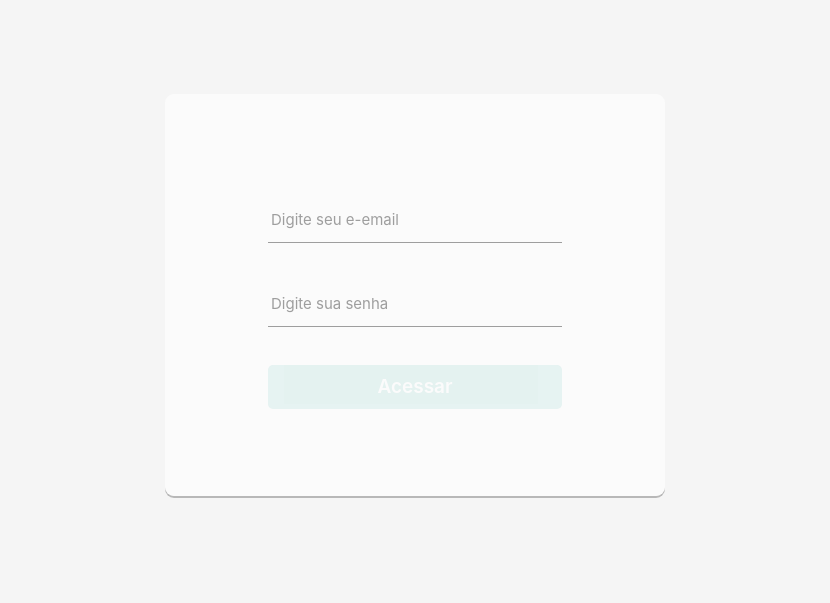
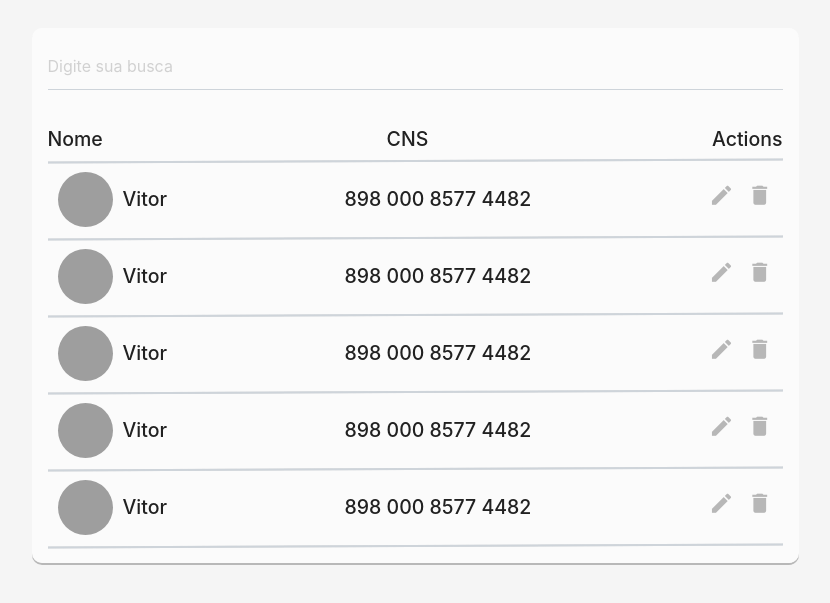
Before and after one commit to developersloop/OM30, a Vue app: page /pacientes in a window 1280 px wide. Before the commit this address led to /. Shown: the part 105-708 px from the top of the page, without its empty margins (225-1055 px from the left). Built offline with nearby package versions, Linux system fonts and the light colour scheme; grey boxes are pictures that could not be loaded.

Commit message:
:sparkles: Lista pacientes
implementa interface ui/ux da listagem mockada de pacientes

```diff
--- /dev/null
+++ b/src/components/VDivider.vue
@@ -0,0 +1,14 @@
+<template>
+    <div class="divider"></div>
+</template>
+<script>
+export default {
+    name: 'VDivider'
+}
+</script>
+<style lang="scss" scoped>
+.divider{
+    border: 1px solid #CED4DA;
+    transform: rotate(-0.23deg);
+}
+</style>
--- a/src/components/pacientes/List.vue
+++ /dev/null
@@ -1,16 +0,0 @@
-<template>
-    <h3>passed</h3>
-</template>
-
-<script>
-export default {
-    name: 'List',
-    data() {
-        return {
-
-        }
-    }
-}
-</script>
-
-<style lang="scss"></style>
--- /dev/null
+++ b/src/pages/pacientes/List.vue
@@ -0,0 +1,101 @@
+<template>
+    <div class="list-pacientes">
+        <div class="paciente-skils">
+            <div class="input-field col s6">
+                <input class="search validate" placeholder="Digite sua busca" id="search" type="text" v-model="search" @input="fetchPatient">
+                <i class="search"></i>
+            </div>
+            <div class="title">
+                <span>Nome</span>
+                <span>CNS</span>
+                <span>Actions</span>
+            </div>
+            <v-divider style="margin-top: 9px" />
+            <paciente v-for="(item, index) in items" :key="index" message="Vitor Da Silva Vicente" />
+            <div v-show="!items.length" class="no_pacientes">Não há pacientes cadastrados.</div>
+        </div>
+    </div>
+</template>
+
+<script>
+import VDivider from '@/components/VDivider.vue';
+import Paciente from './Paciente.vue';
+
+export default {
+    name: 'List',
+    components: {
+        Paciente,
+        'v-divider': VDivider
+    },
+    data() {
+        return {
+            search: '',
+            items: [1,2,3,4,5]
+        }
+    },
+    methods: {
+        fetchPatient: function(event) {
+            const searched = event.target.value
+        }
+    }
+}
+</script>
+
+<style lang="scss" scoped>
+.list-pacientes{
+    width: 767px;
+    background: rgba(255, 255, 255, 0.67);
+    box-shadow: 0px 2px 0px rgba(0, 0, 0, 0.25);
+    border-radius: 10px;
+
+    @media (max-width: 600px) { margin: 0 20px; }
+
+    >.paciente-skils{
+        padding: 16px;
+
+        >.title{
+            display: flex;
+            flex-flow: row nowrap;
+            justify-content: space-between;
+            font-weight: 500;
+            font-size: 1.3em;
+            line-height: 23px;
+
+            @media (max-width: 600px) { font-size: 1.2em; }
+        }
+
+        >.no_pacientes{
+            text-align: center;
+            font-weight: 500;
+            line-height: 22px;
+            font-size: 1em;
+            margin-top: 10px;
+
+            @media (max-width: 600px) { font-size: 0.9em; }
+        }
+    }
+
+
+  .input-field{
+    margin: 0 0 2rem;
+
+    @media (max-width: 600px) { margin: 0 0 1rem; }
+    >.search { border-bottom: 1px solid #CED4DA; }
+  }
+   .input-field input[type=text]:focus {
+     border-bottom: 1px solid #CED4DA;
+     box-shadow: 0 1px 0 0 #CED4DA;
+   }
+
+   .input-field input[type=text].valid {
+     border-bottom: 1px solid #CED4DA;
+     box-shadow: 0 1px 0 0 #CED4DA;
+   }
+
+   .input-field input[type=text].invalid {
+     border-bottom: 1px solid #CED4DA;
+     box-shadow: 0 1px 0 0 #CED4DA;
+   }
+
+}
+</style>
--- /dev/null
+++ b/src/pages/pacientes/Paciente.vue
@@ -0,0 +1,96 @@
+<template>
+    <div>
+        <div class="thread-paciente">
+            <div class="avatar-paciente">
+                <div class="profile"></div>
+                <div class="alt">{{ formatedMessage }}</div>
+            </div>
+            <span class="cns-label">898 000 8577 4482</span>
+            <div class="icons-actions_paciente -opacity">
+                <i class="sm material-icons">create</i>&nbsp;&nbsp;
+                <i class="sm material-icons">delete</i>
+            </div>
+        </div>
+        <v-divider />
+    </div>
+</template>
+
+<script>
+import VDivider from '@/components/VDivider.vue';
+
+export default {
+    name: 'Paciente',
+    props:['message'],
+    components: {
+        'v-divider': VDivider
+    },
+    data() {
+        return {
+
+        }
+    },
+    computed: {
+        formatedMessage: function() {
+            return this.message.split(' ').slice(0, 1).join(' ');
+        }
+    }
+}
+</script>
+
+<style lang="scss" scoped>
+.thread-paciente{
+    padding: 10px;
+    display: flex;
+    flex-flow: row nowrap;
+    justify-content: space-between;
+    align-items: center;
+
+    @media (max-width: 600px) { padding: 10px 0; }
+
+    >.avatar-paciente{
+        display: flex;
+        align-items: center;
+        >.profile{
+            width: 55px;
+            height: 55px;
+            border-radius: 100px;
+            background: url('https://placekitten.com/400/400');
+            background-size: cover;
+
+            @media (max-width: 600px) {
+                width: 40px;
+                height: 40px;
+            }
+        }
+
+        >.alt{
+            font-weight: 500;
+            font-size: 1.3em;
+            line-height: 22px;
+            padding-left: 10px;
+
+            @media (max-width: 600px) { font-size: 0.9em; }
+        }
+    }
+
+    >.cns-label {
+        font-weight: 500;
+        font-size: 1.3em;
+        line-height: 22px;
+
+        @media (max-width: 600px) { font-size: 0.9em; }
+    }
+
+    >.icons-actions_paciente{
+        cursor: pointer;
+
+        >.material-icons{
+            font-size: 1.7em;
+            @media (max-width: 600px) { font-size: 1.4em; }
+         }
+
+
+        &.-opacity{ color: #B7B7B7; }
+    }
+}
+</style>
--- a/src/routes/router.js
+++ b/src/routes/router.js
@@ -10,13 +10,13 @@ const router = new Router({
         {
             path: '/',
             name: 'Login',
-            component: () => import('@/components/login/Login.vue')
+            component: () => import('@/pages/login/Login.vue')
         },
         {
             path: '/pacientes',
             name: 'Pacientes',
-            meta: { guard: true },
-            component: () => import('@/components/pacientes/List.vue')
+            meta: { guard: false },
+            component: () => import('@/pages/pacientes/List.vue')
         },
     ]
 })
--- a/webpack.config.js
+++ b/webpack.config.js
@@ -1,7 +1,7 @@
 module.exports = {
   resolve: {
     alias: {
-      '@': path.resolve(__dirname, 'src', 'componentes'),
+      '@': path.resolve(__dirname, 'src'),
       $: "jquery",
     }
   },
```
Also changed, not shown: src/pages/login/Login.vue (renamed from src/components/login/Login.vue).
